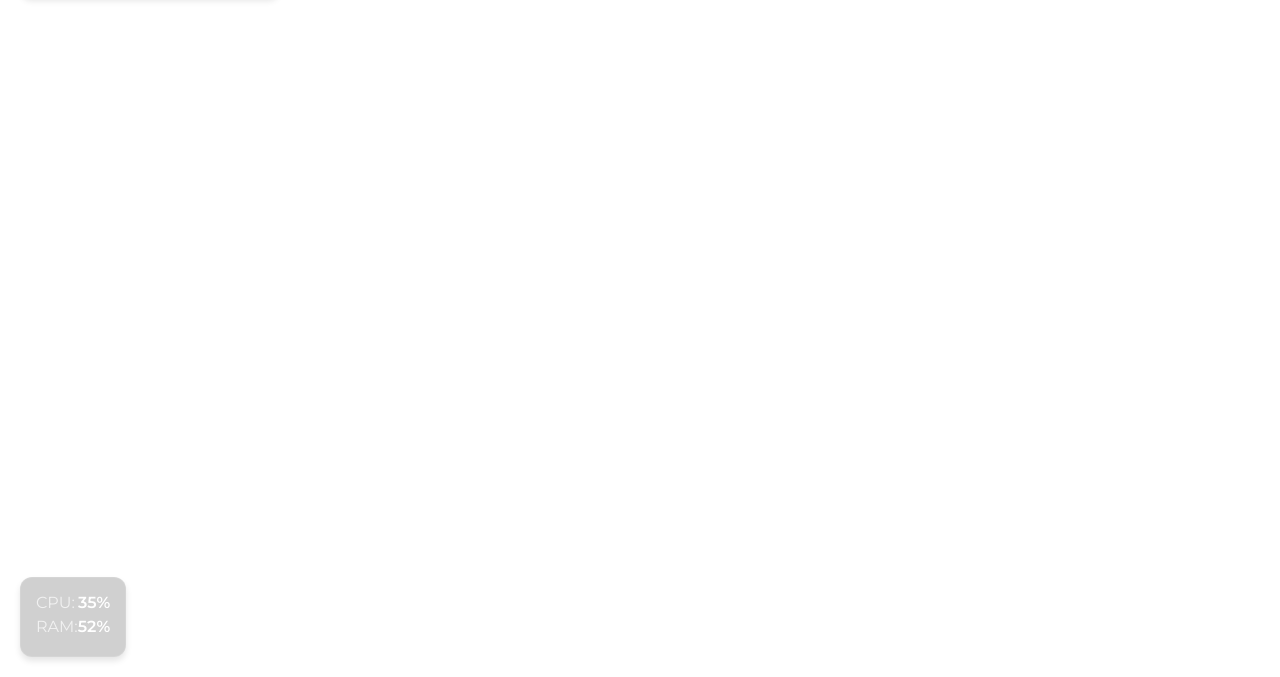
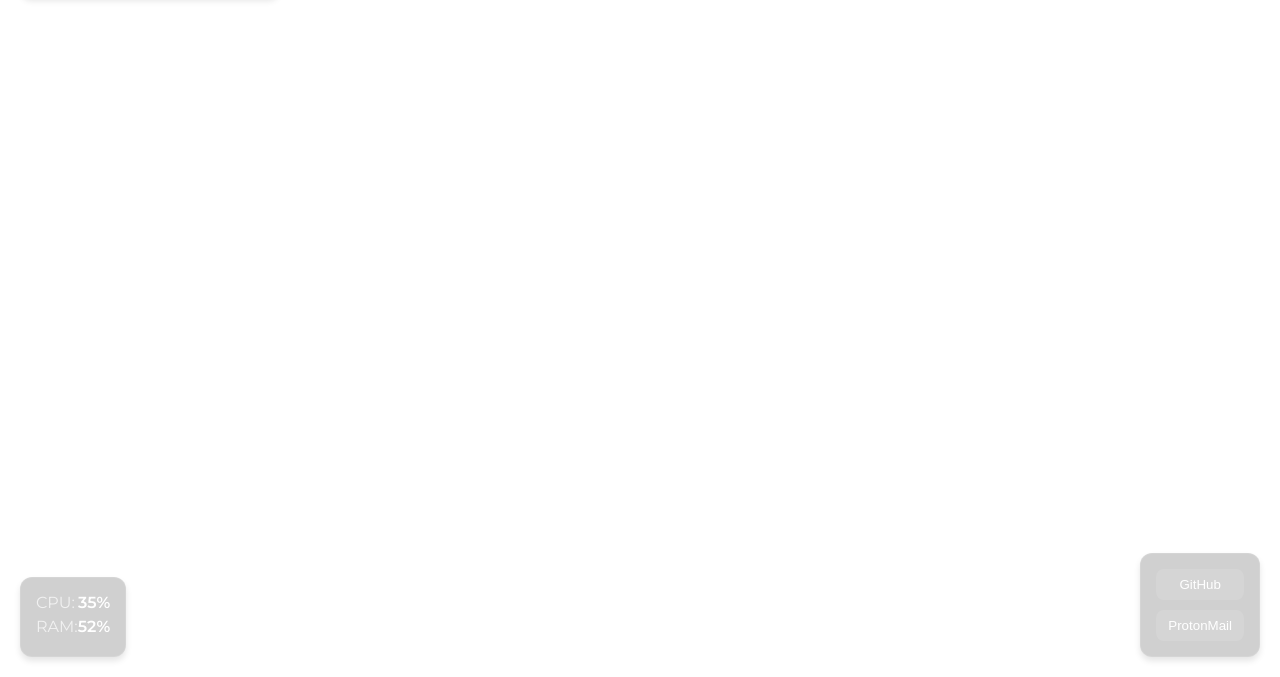
Before and after one commit to Breadberry0/StartpageTransparent, a plain HTML site: page index.html in a window 1280 px wide. Shown: the part 123-800 px from the top of the page. Drawn offline with nearby package versions, Linux system fonts and the light colour scheme.

Commit message:
Update index.html

```diff
--- a/index.html
+++ b/index.html
@@ -3,18 +3,18 @@
 <head>
     <meta charset="UTF-8">
     <meta name="viewport" content="width=device-width, initial-scale=1.0">
-    <title>Neon Glass Start Page</title>
+    <title>Transparent Desktop Widgets</title>
     <link rel="stylesheet" href="style.css">
     <link href="https://fonts.googleapis.com/css2?family=Montserrat:wght@300;400;600&display=swap" rel="stylesheet">
 </head>
 <body>
-    <!-- Clock Widget (Draggable) -->
+    <!-- Clock Widget -->
     <div class="widget clock-widget" id="draggable-clock">
         <div class="time" id="time">00:00:00</div>
         <div class="date" id="date">Mon, Jan 1 2024</div>
     </div>
 
-    <!-- Spotify Widget (Draggable) -->
+    <!-- Spotify Widget -->
     <div class="widget spotify-widget" id="draggable-spotify">
         <div class="spotify-controls">
             <button id="prev-track">⏮</button>
@@ -27,7 +27,7 @@
         </div>
     </div>
 
-    <!-- System Stats Widget (Draggable) -->
+    <!-- System Stats Widget -->
     <div class="widget system-widget" id="draggable-system">
         <div class="stat">
             <span class="stat-label">CPU:</span>
@@ -39,6 +39,12 @@
         </div>
     </div>
 
+    <!-- Quick Access Widget (GitHub, ProtonMail) -->
+    <div class="widget quick-access-widget" id="draggable-quick-access">
+        <button onclick="window.open('https://github.com', '_blank')">GitHub</button>
+        <button onclick="window.open('https://mail.proton.me', '_blank')">ProtonMail</button>
+    </div>
+
     <script src="https://cdn.jsdelivr.net/npm/interactjs/dist/interact.min.js"></script>
     <script src="script.js"></script>
 </body>
```
